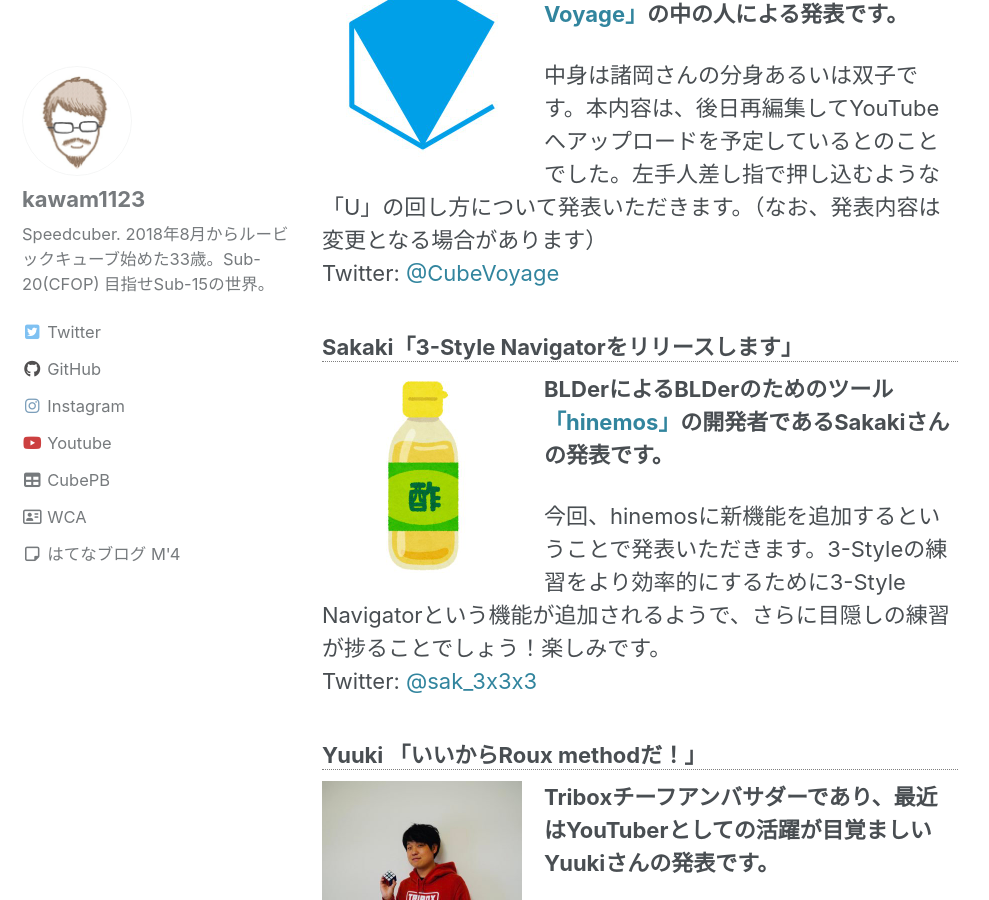
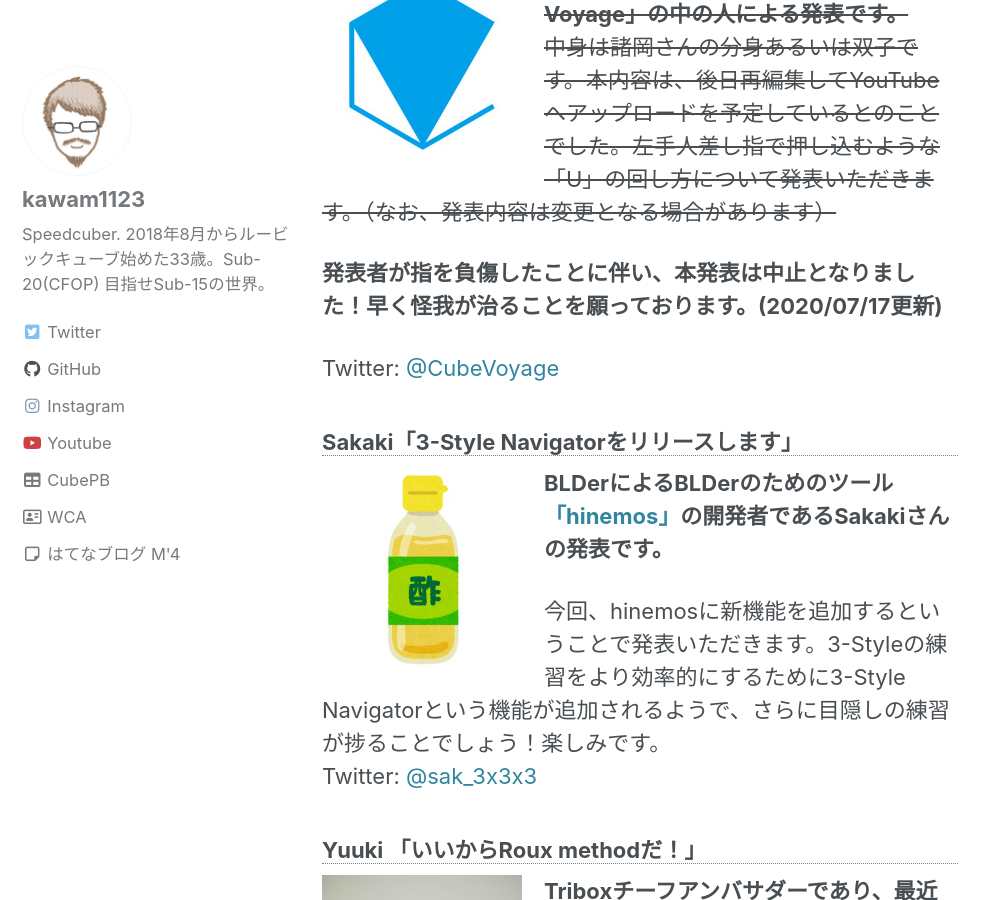
Before and after one commit to kawam1123/kawam1123.github.io, a Jekyll site: the page built from _posts/cubinglt/2020-07-05-cubinglt-1.md, in a window 1280 px wide and 900 px high, scrolled down 2825 px. Shown: the whole window, without its empty margins (0-989 px from the left). Built offline with Jekyll 4.4.1, drawn with Linux system fonts in a browser that asks for light colours; cached includes are drawn as plain includes; nearby versions of some CDN libraries; some web fonts are replaced.

Commit message:
発表者負傷による変更

```diff
--- a/_posts/cubinglt/2020-07-05-cubinglt-1.md
+++ b/_posts/cubinglt/2020-07-05-cubinglt-1.md
@@ -60,11 +60,13 @@
 Twitter: [@adidome](https://twitter.com/adidome)
 {: .clearfix}
 
-### Cube Voyage「左手人差し指で『U』のススメ」
+### ~~Cube Voyage「左手人差し指で『U』のススメ」~~
 ![](/assets/img/cubinglt/cubevoyage_400x400.jpg){: width="200px" height="auto" class="img-thumbnail rounded .align-left}
-**スピードキューブ情報サイト[「Cube Voyage」](https://cubevoyage.net/)の中の人による発表です。**
+~~**スピードキューブ情報サイト[「Cube Voyage」](https://cubevoyage.net/)の中の人による発表です。**~~
+~~中身は諸岡さんの分身あるいは双子です。本内容は、後日再編集してYouTubeへアップロードを予定しているとのことでした。左手人差し指で押し込むような「U」の回し方について発表いただきます。（なお、発表内容は変更となる場合があります）~~
 
-中身は諸岡さんの分身あるいは双子です。本内容は、後日再編集してYouTubeへアップロードを予定しているとのことでした。左手人差し指で押し込むような「U」の回し方について発表いただきます。（なお、発表内容は変更となる場合があります）
+**発表者が指を負傷したことに伴い、本発表は中止となりました！早く怪我が治ることを願っております。(2020/07/17更新)**
+
 Twitter: [@CubeVoyage](https://twitter.com/CubeVoyage)
 {: .clearfix}
 
```
